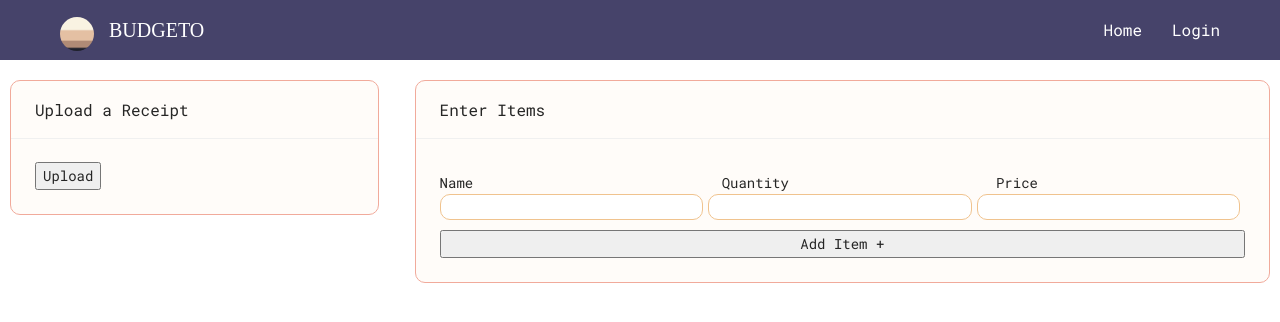
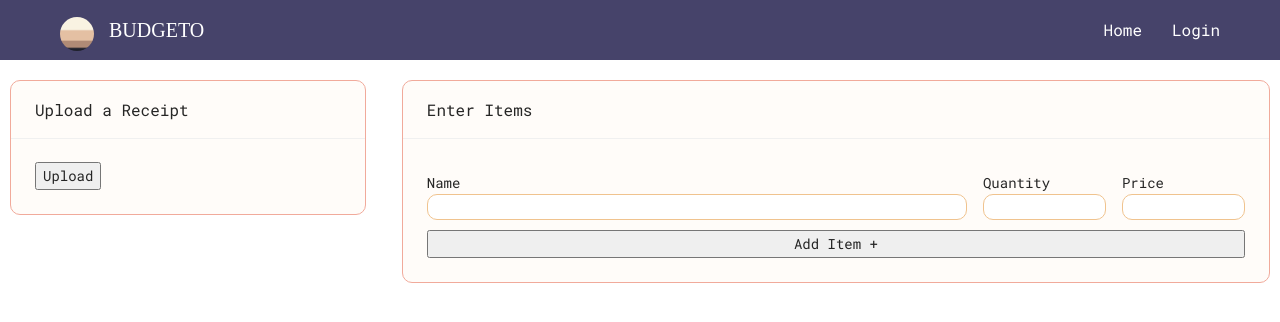
Before and after one commit to chntlc/budgeto, a React (Create React App) app: page /add in a window 1280 px wide. Shown: the top 322 px of the page. Built offline with nearby package versions, Linux system fonts and the light colour scheme; a web font is replaced by a local one.

Commit message:
use ant design grid for aligning form

```diff
--- a/src/components/AddReceiptPage/AddPage.css
+++ b/src/components/AddReceiptPage/AddPage.css
@@ -18,8 +18,8 @@
 }
 
 .input-row {
-  display: flex;
-  flex-direction: row;
+  /* display: flex;
+  flex-direction: row; */
   margin-bottom: 10px;
 }
 
--- a/src/components/AddReceiptPage/AddPage.js
+++ b/src/components/AddReceiptPage/AddPage.js
@@ -15,6 +15,8 @@ function AddPage() {
     console.log({ items })
   }
 
+  // TODO: add button that takes all items in state, when clicked, adds to our store in receiptSlice
+
   return (
     <div>
       <Row gutter={16} className='row-content'>
@@ -26,31 +28,35 @@ function AddPage() {
         <Col flex={3} className='col-content'>
           <Card title='Enter Items' bordered={true} className='card'>
             <form className='item-form'>
-              <Row>
-                <Col flex={6}>
+              <Row gutter={16} className='input-row'>
+                <Col span={16}>
                   <label>Name</label>
+                  <input className='item-name-input' type='text' />
                 </Col>
-                <Col flex={5}>
+                <Col span={4}>
                   <label>Quantity</label>
+                  <input className='item-qty-input' type='number' />
                 </Col>
-                <Col flex={5}>
+                <Col span={4}>
                   <label>Price</label>
+                  <input className='item-price-input' type='number' />
                 </Col>
               </Row>
-              <div className='input-row'>
-                <input className='item-name-input' type='text' />
-                <input className='item-qty-input' type='number' />
-                <input className='item-price-input' type='number' />
-              </div>
               {
                 items.map((item, index) => {
                   let itemId = `item-${index}`
                   return (
-                    <div className='input-row'>
-                      <input className='item-name-input' type='text' />
-                      <input className='item-qty-input' type='number' />
-                      <input className='item-price-input' type='number' />
-                    </div>
+                    <Row gutter={16} className='input-row'>
+                      <Col span={16}>
+                        <input className='item-name-input' type='text' />
+                      </Col>
+                      <Col span={4}>
+                        <input className='item-qty-input' type='number' />
+                      </Col>
+                      <Col span={4}>
+                        <input className='item-price-input' type='number' />
+                      </Col>
+                    </Row>
                   )
                 })
               }
```
